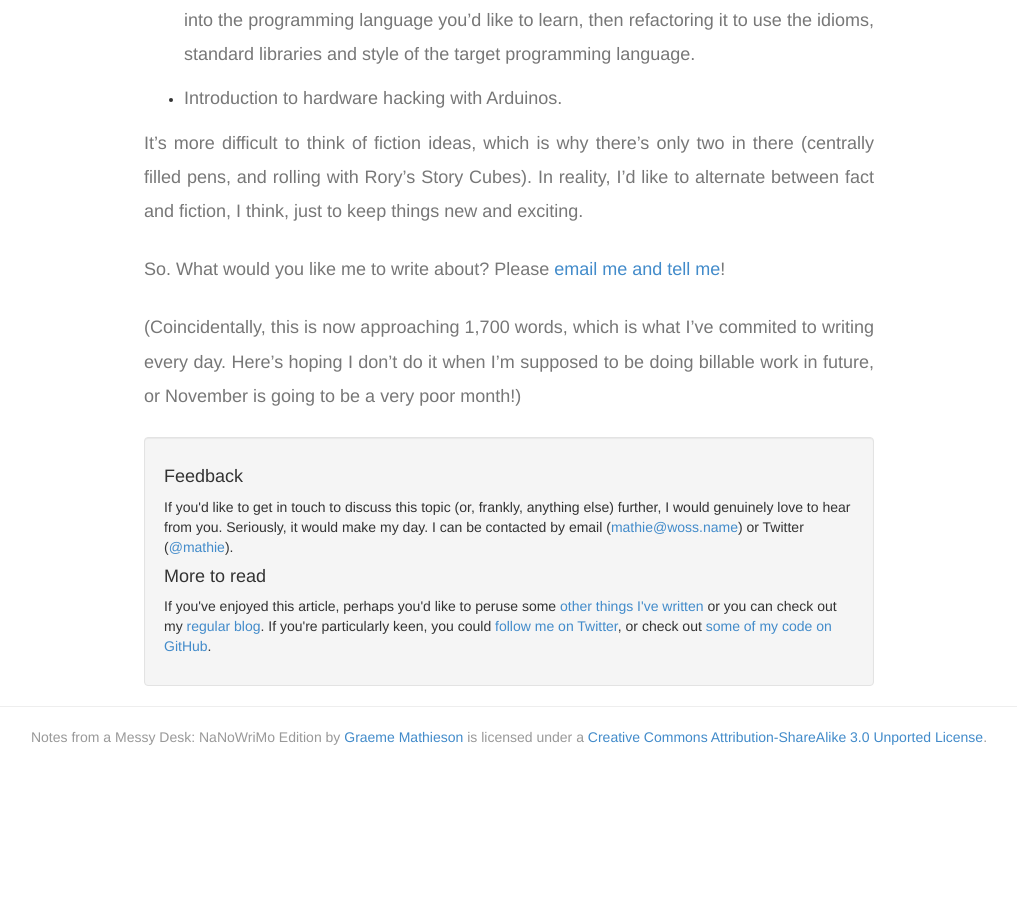
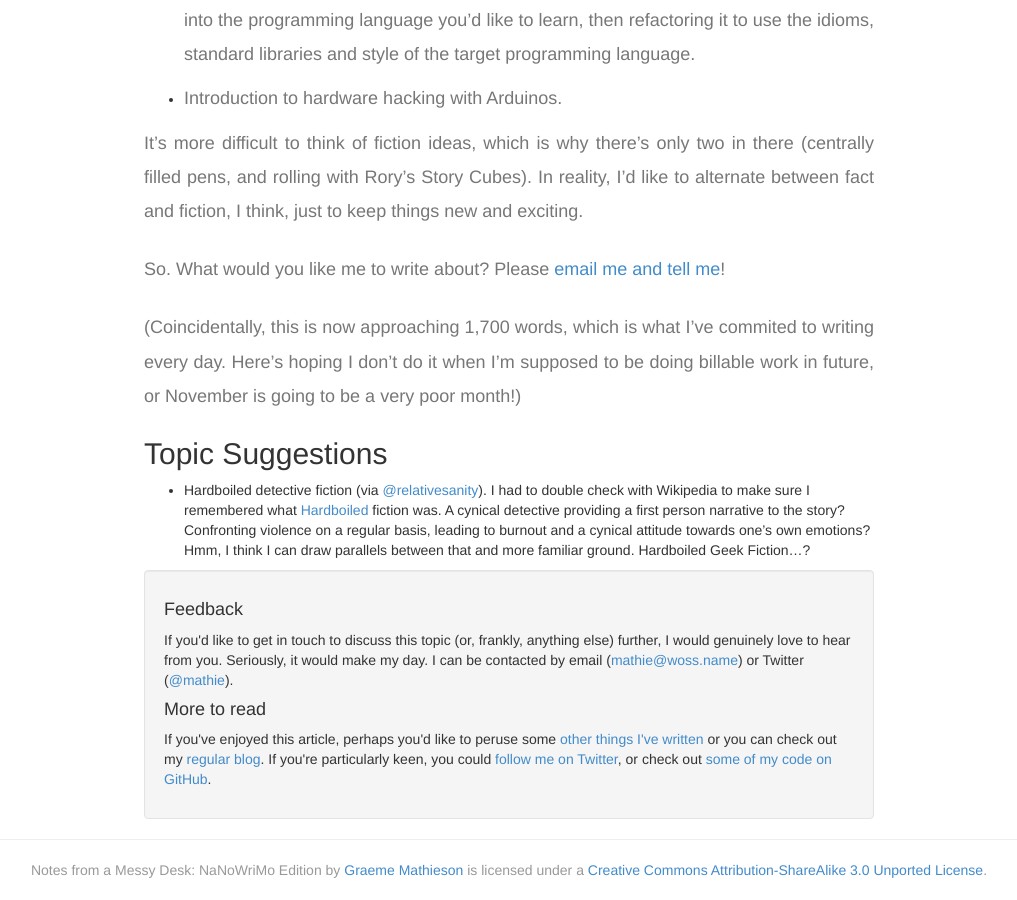
Before and after one commit to mathie/nanowrimo, a Jekyll site: the page built from _posts/2013-10-31-planning.markdown, in a window 1280 px wide and 900 px high, scrolled down 4882 px. Shown: the whole window, without its empty margins (131-1148 px from the left). Built offline with Jekyll 4.4.1, drawn with Linux system fonts in a browser that asks for light colours; before the commit the page ends 5649 px from its top, so only the background shows below that; some of the changed text lies outside the part shown.

Commit message:
Keep track of other people's suggestions.

```diff
--- a/_posts/2013-10-31-planning.markdown
+++ b/_posts/2013-10-31-planning.markdown
@@ -192,3 +192,14 @@ So. What would you like me to write about? Please
 commited to writing every day. Here's hoping I don't do it when I'm supposed to
 be doing billable work in future, or November is going to be a very poor
 month!)
+
+## Topic Suggestions
+
+* Hardboiled detective fiction
+  (via [@relativesanity](https://twitter.com/relativesanity)). I had to double
+  check with Wikipedia to make sure I remembered what
+  [Hardboiled](http://en.wikipedia.org/wiki/Hardboiled) fiction was. A cynical
+  detective providing a first person narrative to the story? Confronting
+  violence on a regular basis, leading to burnout and a cynical attitude
+  towards one's own emotions? Hmm, I think I can draw parallels between that
+  and more familiar ground. Hardboiled Geek Fiction...?
```
